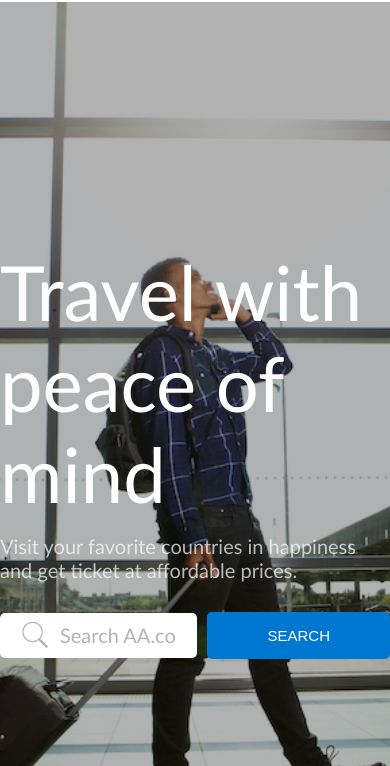
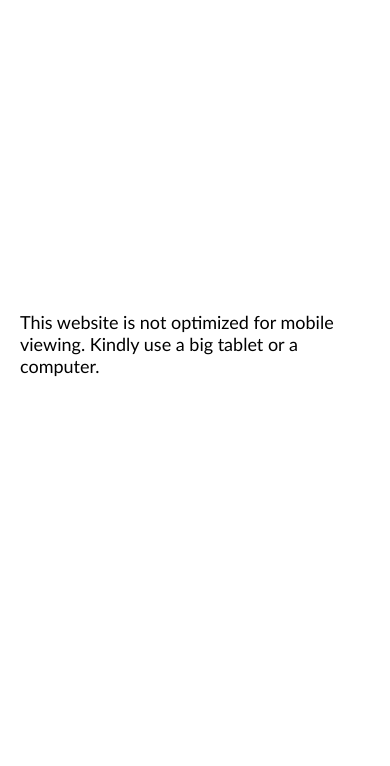
Before and after one commit to anohene1/american_airlines, a website: page index.html in a window 390 px wide. Shown: the part 78-844 px from the top of the page. Drawn offline with Linux system fonts and the light colour scheme.

Commit message:
added disclaimers

```diff
--- a/index.html
+++ b/index.html
@@ -10,7 +10,20 @@
     <link rel="stylesheet" href="css/style.css" />
     <title>American Airlines</title>
   </head>
-  <body>
+  <body class="modal-open">
+  <div class="modal">
+    <div class="modal__container">
+      <h2>Disclaimer!</h2>
+      <p>      This project doesn't have any sort of functionality or responsiveness. It was solely created to implement a
+        <a href="https://twitter.com/SpontaneousKemi/status/1333804765877157889">UI Design</a>. by <a
+                href="https://twitter.com/SpontaneousKemi">@SpontaneousKemi</a>
+      </p>
+      <button class="close-modal btn btn__primary">Understood</button>
+    </div>
+  </div>
+  <div class="desktop-only">
+    This website is not optimized for mobile viewing. Kindly use a big tablet or a computer.
+  </div>
     <div class="container">
       <nav class="nav">
         <a href="#" class="nav__logo">
@@ -405,5 +418,6 @@
         <p>&copy; 2021 American Airlines</p>
       </div>
     </footer>
+  <script src="index.js"></script>
   </body>
 </html>
--- /dev/null
+++ b/index.js
@@ -0,0 +1,8 @@
+const understoodBtn = document.querySelector(".close-modal");
+const body = document.querySelector("body");
+const modal = document.querySelector(".modal");
+
+understoodBtn.addEventListener("click", function () {
+  modal.classList.add("hidden");
+  body.classList.remove("modal-open");
+});
--- a/sass/base/_base.scss
+++ b/sass/base/_base.scss
@@ -16,3 +16,21 @@ section {
 section:first-of-type {
   margin-top: -5rem;
 }
+
+.desktop-only {
+  display: none;
+}
+
+@media (max-width: 1000px) {
+  .desktop-only {
+    height: 100vh;
+    width: 100vw;
+    display: grid;
+    place-items: center;
+    z-index: 5;
+    position: fixed;
+    background-color: white;
+    font-size: 18px;
+    padding: 20px;
+  }
+}
--- /dev/null
+++ b/sass/components/_modal.scss
@@ -0,0 +1,39 @@
+.modal {
+  width: 100vw;
+  height: 100vh;
+  background-color: rgba(0, 0, 0, 0.3);
+  position: absolute;
+  top: 0;
+  bottom: 0;
+  left: 0;
+  right: 0;
+  display: grid;
+  place-items: center;
+  backdrop-filter: blur(5px);
+
+  &.hidden {
+    display: none;
+  }
+
+  &__container {
+    background-color: white;
+    width: 300px;
+    font-size: 18px;
+    text-align: center;
+    padding: 20px;
+    display: grid;
+
+    h2, p {
+      margin-bottom: 30px;
+    }
+
+    button {
+      cursor: pointer;
+    }
+
+  }
+}
+
+body.modal-open {
+  overflow: hidden;
+}
--- a/sass/main.scss
+++ b/sass/main.scss
@@ -10,4 +10,5 @@
 @import "components/why_card";
 @import "components/card";
 @import "components/tour_card";
+@import "components/modal";
 @import "layout/footer";
```
Also changed, not shown: css/style.css, sass/main.css (added).
